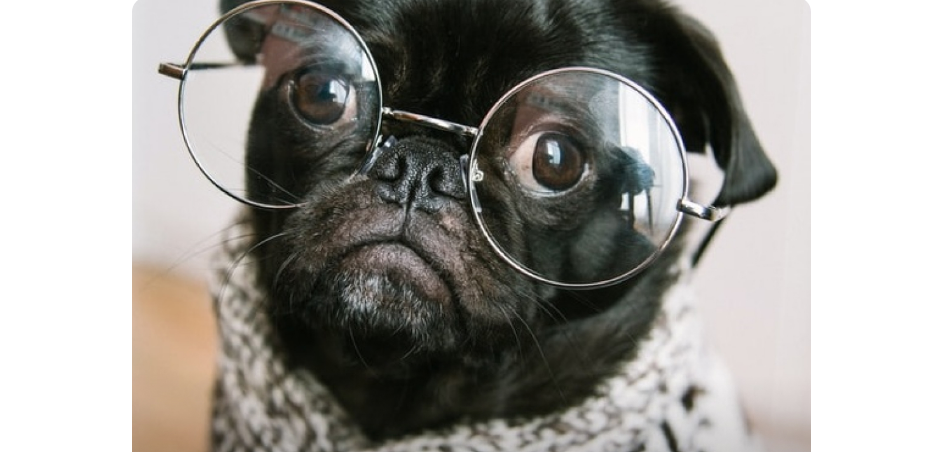
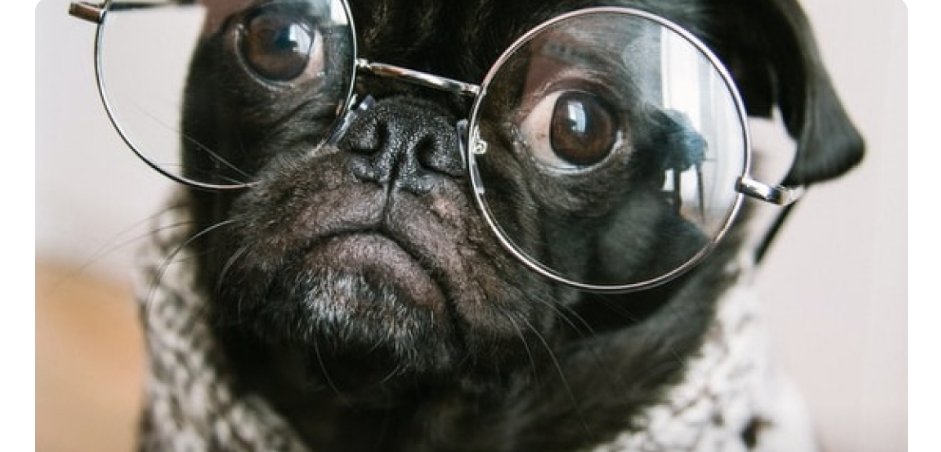
Before and after one commit to MRZaki2000/Tindog, a plain HTML site: page index.html in a window 1280 px wide. Shown: the part 66-518 px from the top of the page, without its empty margins (169-1110 px from the left). Drawn offline with nearby package versions, Linux system fonts and the light colour scheme.

Commit message:
Update index.css

```diff
--- a/index.css
+++ b/index.css
@@ -8,7 +8,7 @@ body {
 
 .container {
     width: 100vw;
-    max-width: 700px;
+    max-width: 900px;
     margin: 0 auto;
 }
 
```
